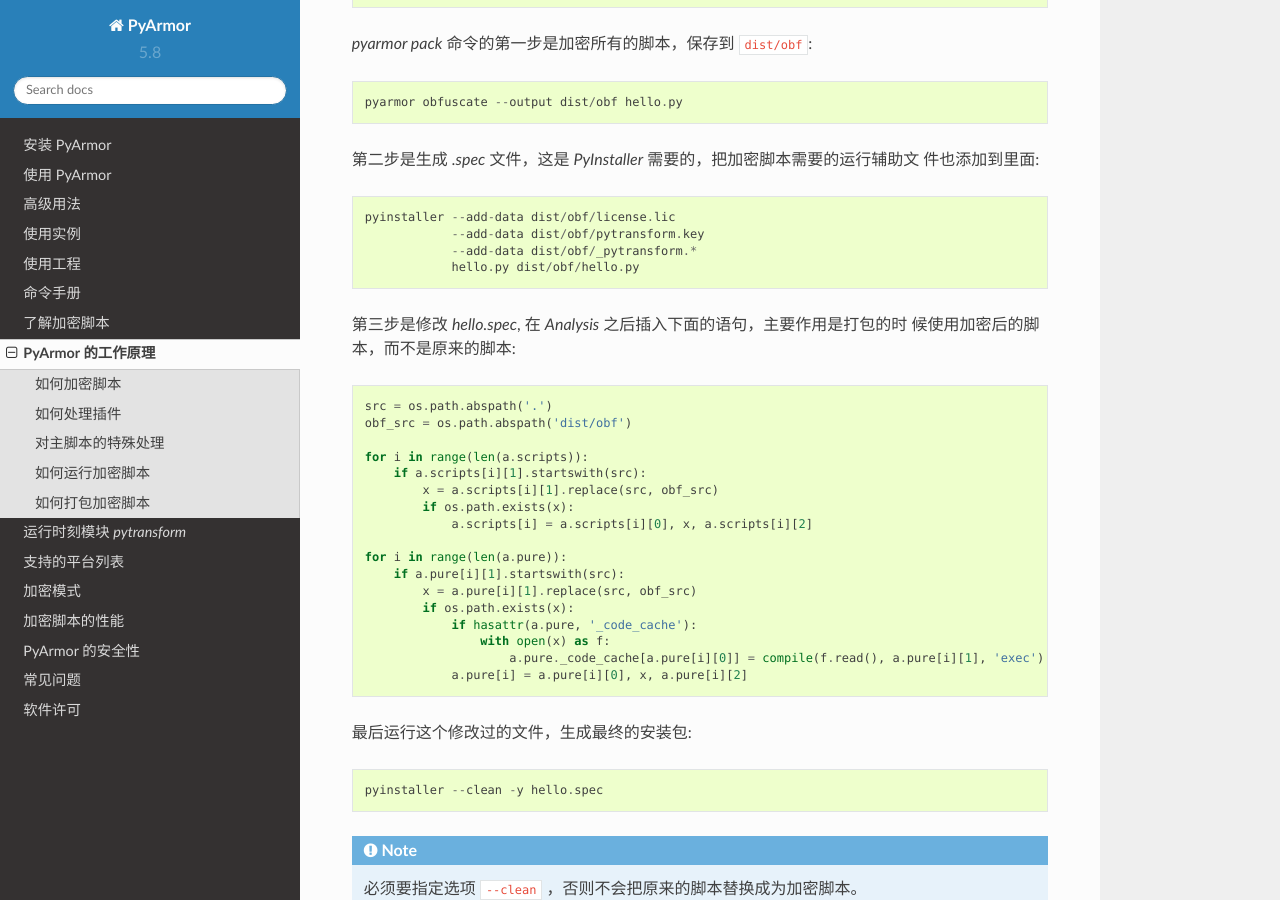
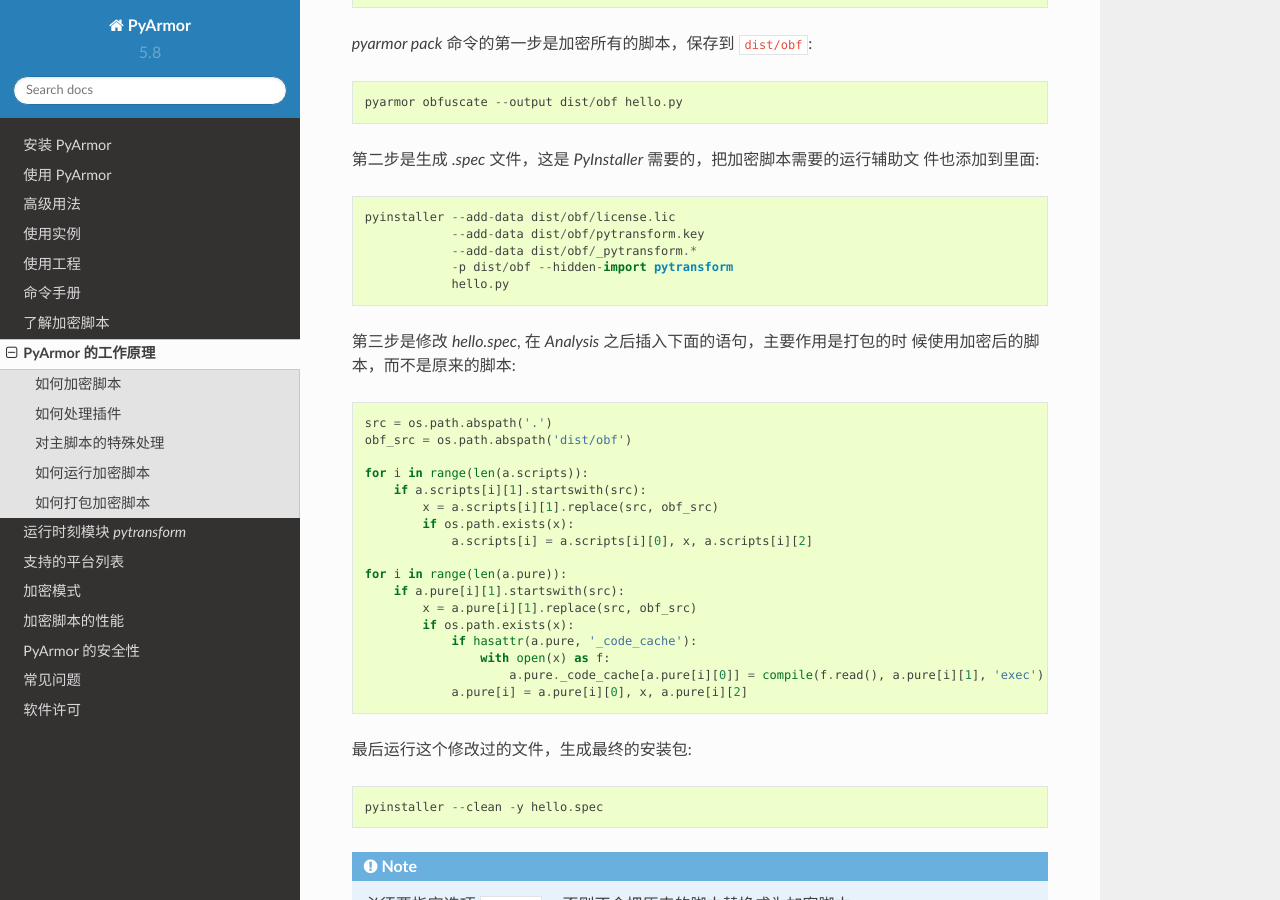
Before and after one commit to dashingsoft/pyarmor-docs-zh, a Sphinx documentation site: the page built from docs/how-to-do.rst, in a window 1280 px wide and 900 px high, scrolled down 7987 px. Built offline with Sphinx 7.4.7 and the Read the Docs theme 2.0.0, drawn with Linux system fonts in a browser that asks for light colours.

Commit message:
Refine doc

```diff
--- a/docs/how-to-do.rst
+++ b/docs/how-to-do.rst
@@ -385,7 +385,8 @@
     pyinstaller --add-data dist/obf/license.lic
                 --add-data dist/obf/pytransform.key
                 --add-data dist/obf/_pytransform.*
-                hello.py dist/obf/hello.py
+                -p dist/obf --hidden-import pytransform
+                hello.py
 
 第三步是修改 `hello.spec`, 在 `Analysis` 之后插入下面的语句，主要作用是打包的时
 候使用加密后的脚本，而不是原来的脚本::
```
